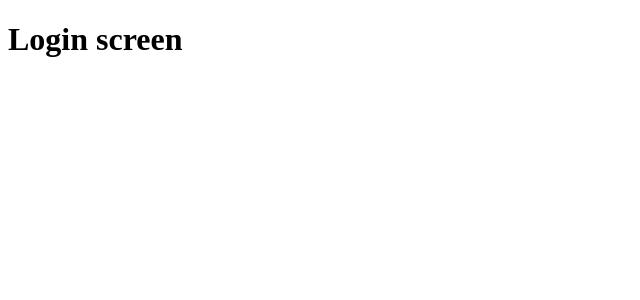
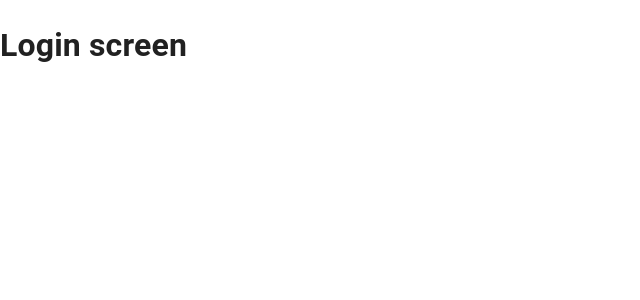
Before and after one commit to RobertDS07/twitter_front, a React (Create React App) app: page /login in a window 1280 px wide. Shown: the top 300 px of the page, without its empty margins (0-640 px from the left). Built offline with nearby package versions, Linux system fonts and the light colour scheme.

Commit message:
feat: add themeContext, using Material ui

```diff
--- a/src/App.tsx
+++ b/src/App.tsx
@@ -2,6 +2,7 @@ import { FC, Suspense } from 'react'
 
 import { AuthProvider } from './contexts/AuthContext'
 import { AlertProvider } from './contexts/AlertContext'
+import { ThemeProvider } from './contexts/ThemeContext'
 import { CookiesProvider } from 'react-cookie'
 
 import Router from './routes'
@@ -10,6 +11,7 @@ import Router from './routes'
 const App: FC = () => {
     return (
         <CookiesProvider>
+            <ThemeProvider>
                 <AlertProvider>
                     <AuthProvider>
                         <Suspense fallback={<h1>Carregando...</h1>}>
@@ -17,6 +19,7 @@ const App: FC = () => {
                         </Suspense>
                     </AuthProvider>
                 </AlertProvider>
+            </ThemeProvider>
         </CookiesProvider>
     )
 }
--- /dev/null
+++ b/src/contexts/ThemeContext.tsx
@@ -0,0 +1,19 @@
+import { FC } from 'react'
+
+import {
+    CssBaseline,
+    createTheme,
+    ThemeProvider as MUIThemeProvider,
+} from '@mui/material'
+
+const theme = createTheme({})
+
+export const ThemeProvider: FC = ({ children }) => {
+    return (
+        <MUIThemeProvider theme={theme}>
+            <CssBaseline />
+
+            {children}
+        </MUIThemeProvider>
+    )
+}
```
Lines whose indentation alone changed are shown as unchanged.
